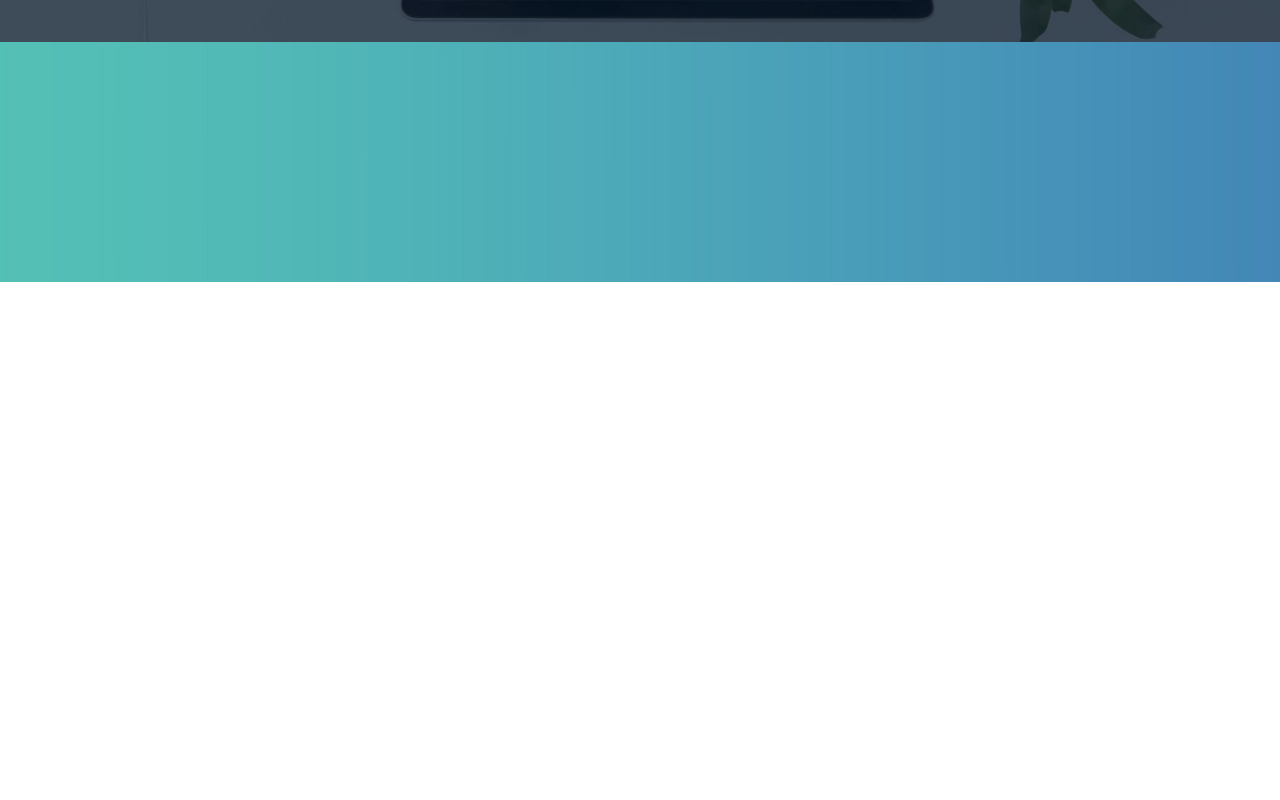
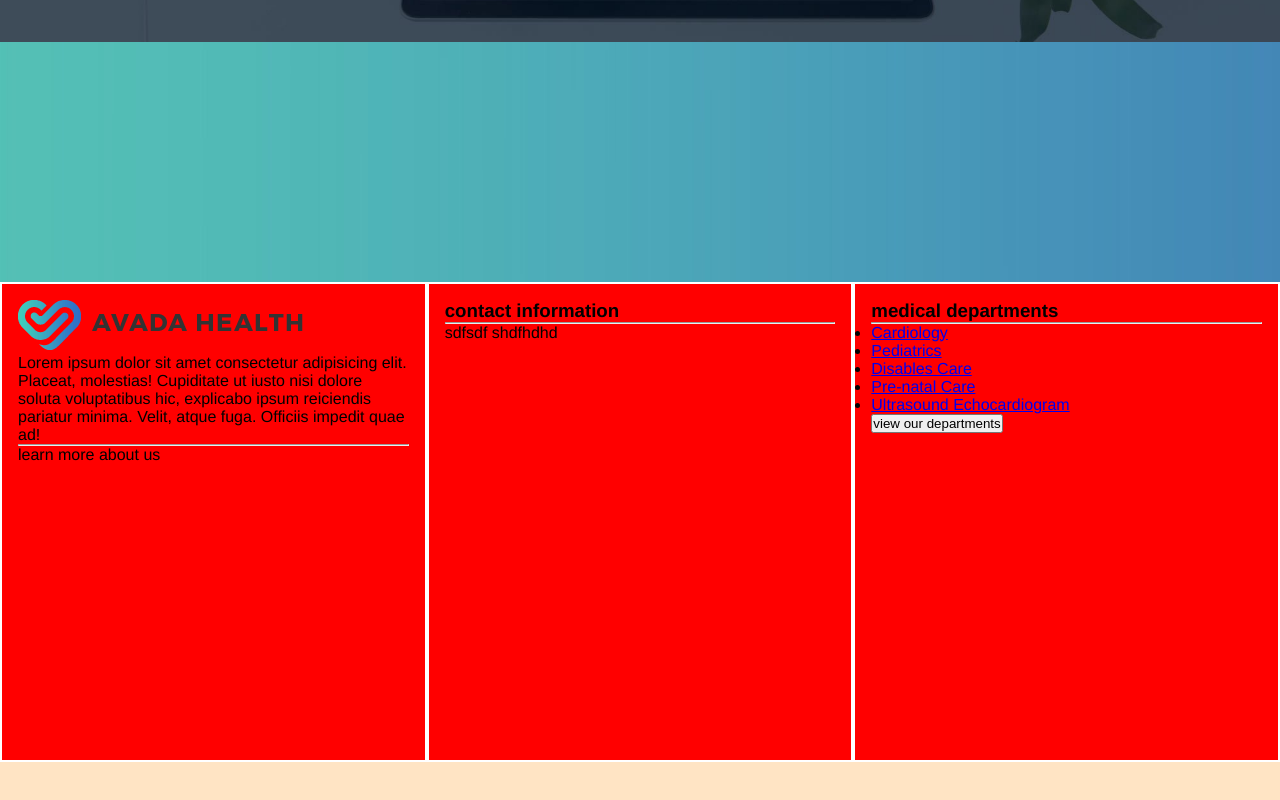
Before and after one commit to Crisano97/proj-html-vuejs, a Vue app: page / in a window 1280 px wide. Shown: the part 5011-5811 px from the top of the page. Before the commit the page ends 5293 px from the top, so only its background shows below. Built offline with nearby package versions, Linux system fonts and the light colour scheme.

Commit message:
footer top structure

```diff
--- a/src/components/Footer.vue
+++ b/src/components/Footer.vue
@@ -1,15 +1,87 @@
 <template>
   <footer>
-
+    <div class="footer-top">
+      <div class="footer-container">
+        <img src="../assets/images/medical_logo_1x_dark.png" alt="">
+        <p>Lorem ipsum dolor sit amet consectetur adipisicing elit. Placeat, molestias! Cupiditate ut iusto nisi dolore soluta voluptatibus hic, explicabo ipsum reiciendis pariatur minima. Velit, atque fuga. Officiis impedit quae ad!</p>
+        <hr>
+        <span>learn more about us</span>
+      </div>
+      <div class="footer-container">
+        <h3>contact information</h3>
+        <hr>
+        <span>
+          sdfsdf
+        </span>
+        <span>
+          shdfhdhd
+        </span>
+      </div>
+      <div class="footer-container">
+        <h3>medical departments</h3>
+        <hr>
+        <ul>
+          <li v-for="(link, index) in footerLinksList" :key="index">
+            <a :href="link.url">
+              {{ link.text }}
+            </a>
+          </li>
+        </ul>
+        <button> view our departments</button>
+      </div>
+    </div>
+    <div class="footer-bottom"></div>
   </footer>
 </template>
 
 <script>
 export default {
-
+  data:function(){
+    return{
+      footerLinksList: [
+        {
+          text:'Cardiology',
+          url:'#',
+        },
+        {
+          text:'Pediatrics',
+          url:'#',
+        },
+        {
+          text:'Disables Care',
+          url:'#',
+        },
+        {
+          text:'Pre-natal Care',
+          url:'#',
+        },
+        {
+          text:'Ultrasound Echocardiogram',
+          url:'#',
+        },
+      ]
+    }
+  }
 }
 </script>
 
 <style lang="scss">
+  div.footer-top{
+    height: 60vh;
+    background-color: green;
+    display: flex;
 
+    div.footer-container{
+      width: calc(100% / 3);
+      height: 100%;
+      background-color: red;
+      border: 2px solid white;
+      padding: 1rem;
+    }
+  }
+
+    div.footer-bottom{
+      height: 10vh;
+      background-color: bisque;
+    }
 </style>
```
